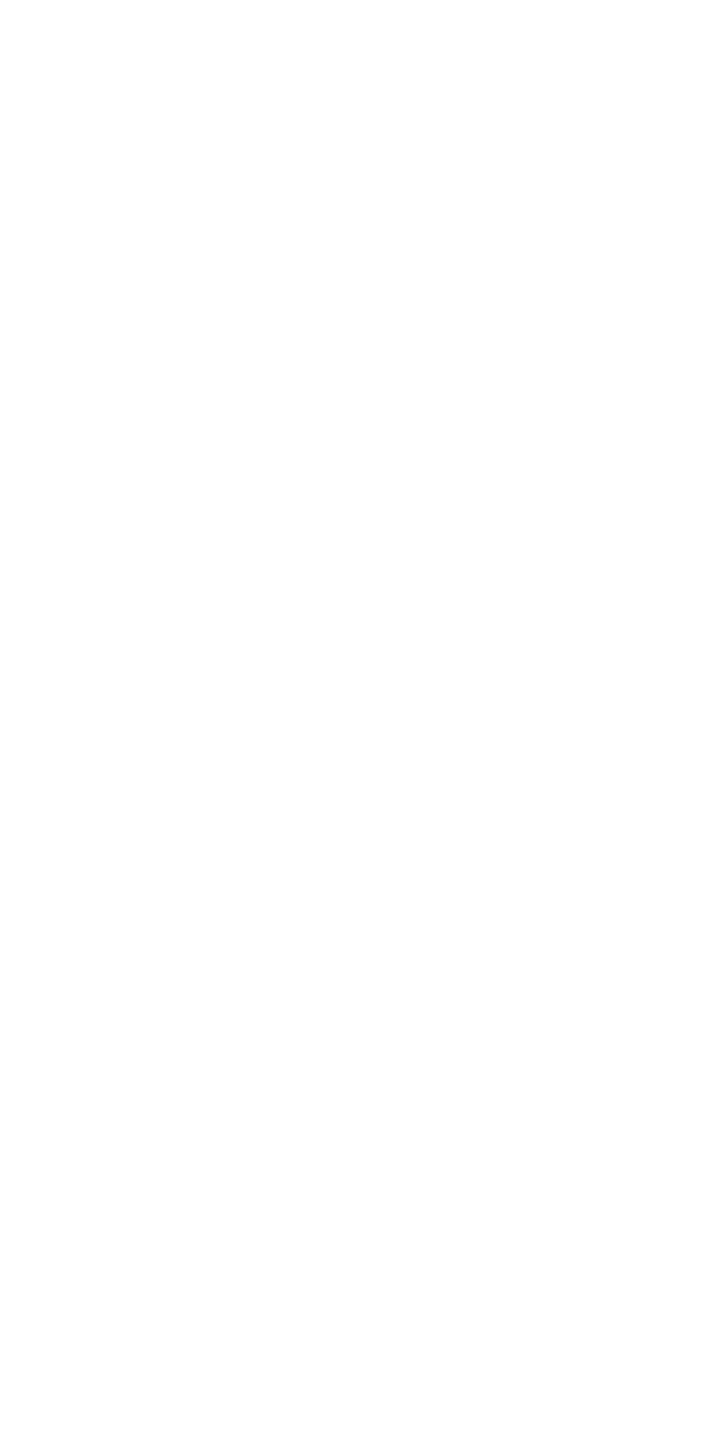
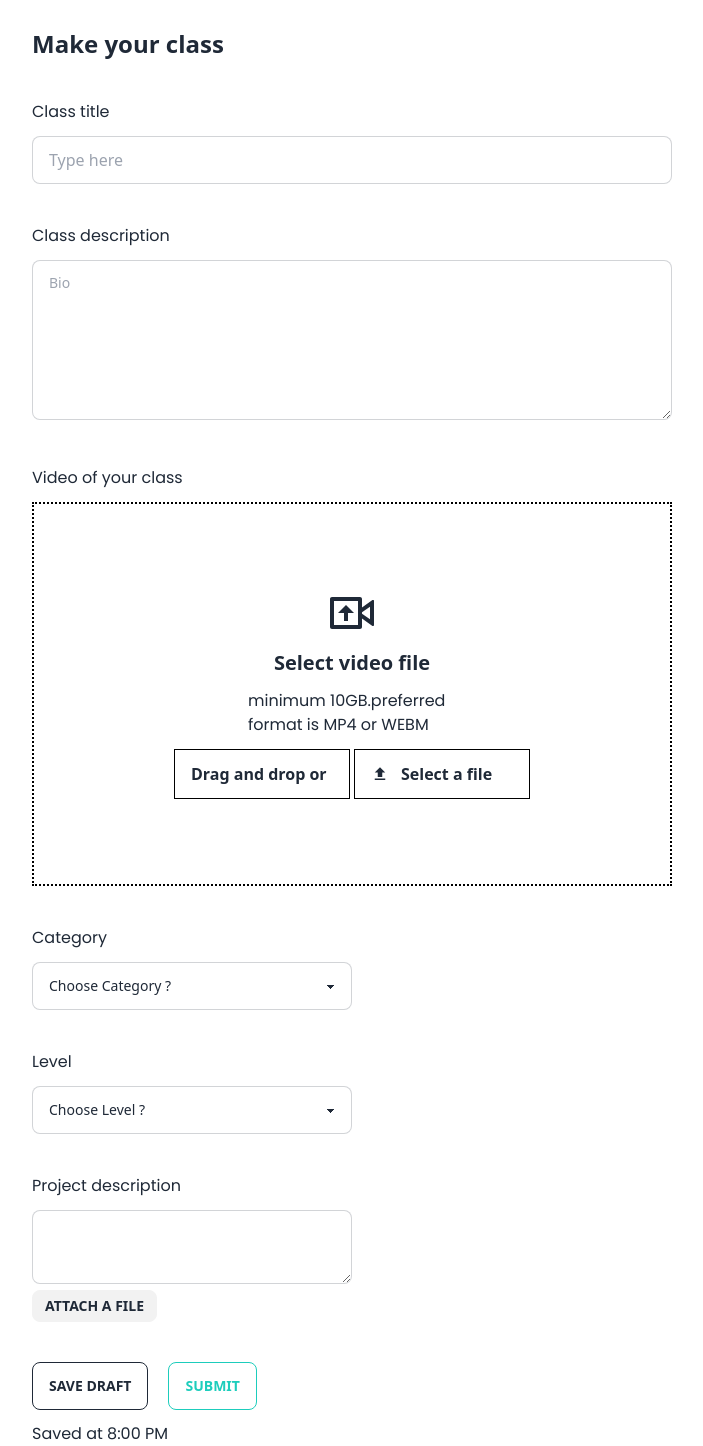
Before and after one commit to MBAS89/coursy, a React (Vite) app in the folder frontend/: page /upload in a window 1280 px wide. Before the commit this address had no page. Shown: the whole page, without its empty margins (288-991 px from the left). Before the commit the page ends 800 px from the top, so only its background shows below. Built offline with nearby package versions, Linux system fonts and the light colour scheme; a web font is replaced by a local one.

Commit message:
make the courses upload page and work on it

```diff
--- a/frontend/src/App.jsx
+++ b/frontend/src/App.jsx
@@ -11,6 +11,7 @@
 import { Newsfeed } from "./pages/Newsfeed"
 import { Livemeeting } from "./pages/Livemeeting"
 import { Explorepage } from "./pages/Explorepage"
+import { Coursesupload } from "./pages/Coursesupload"
 
 
 
@@ -30,6 +31,7 @@
         <Route path="/newsfeed" element={<Newsfeed/>}></Route>
         <Route path="/live" element={<Livemeeting/>}></Route>
         <Route path="/explorepage" element={<Explorepage/>}></Route>
+        <Route path="/upload" element={<Coursesupload/>}></Route>
       </Routes>
     </>
   )
--- /dev/null
+++ b/frontend/src/pages/Coursesupload.jsx
@@ -0,0 +1,54 @@
+import React from 'react'
+
+import { RiVideoUploadLine } from "react-icons/ri";
+import { MdFileUpload } from "react-icons/md";
+import { Link } from 'react-router-dom';
+
+export const Coursesupload = () => {
+    return (
+    <div>
+        <div className='mx-auto w-[50%]'>
+            <h1 className='mt-7 mb-10 font-bold text-2xl'>Make your class</h1>
+            <h3 className='font-poppins text-medium mb-3'>Class title</h3>
+            <input type="text" placeholder="Type here" className="input input-bordered w-full" />
+            <h3 className='mt-10 mb-3 font-poppins text-medium'>Class description</h3>
+            <textarea className="textarea textarea-bordered w-full h-40" placeholder="Bio"></textarea>
+            <h3 className='mt-10 mb-3 font-poppins text-medium'>Video of your class</h3>
+            <div className='h-96 w-full border-dotted border-2 border-black flex flex-col items-center justify-center gap-3'>
+                <RiVideoUploadLine className='text-5xl'/>
+                <p className='font-bold text-xl'>Select video file</p>
+                <p className='font-poppins font-medium w-52'>minimum 10GB.preferred format is MP4 or WEBM</p>
+                <div className='flex gap-1'>
+                    <Link className="inline-block border border-black px-4 py-3 font-bold focus:outline-none focus:ring w-44">
+                        Drag and drop or
+                    </Link>
+                    <Link className="border border-black px-4 py-3 font-bold focus:outline-none focus:ring flex items-center gap-3 w-44">
+                        <MdFileUpload className='text-lg'/> Select a file
+                    </Link>
+                </div>
+            </div>
+            <p className='font-poppins font-medium mt-10 mb-3'>Category</p>
+            <select className="select select-bordered w-full max-w-xs mb-10">
+                <option disabled selected>Choose Category ?</option>
+                <option>Marketing</option>
+                <option>Programming</option>
+            </select>
+            <p className='font-poppins font-medium mb-3'>Level</p>
+            <select className="select select-bordered w-full max-w-xs mb-10">
+                <option disabled selected>Choose Level ?</option>
+                <option>Beginner</option>
+                <option>Intermediate</option>
+            </select>
+            <p className='font-poppins font-medium mb-3'>Project description</p>
+            <textarea className="textarea textarea-bordered w-full max-w-xs" placeholder=""></textarea>
+            <button className="btn block btn-sm mb-10">Attach a file</button>
+            <div className='flex gap-5'>
+                <button className="btn btn-outline">Save draft</button>
+                <button className="btn btn-outline btn-accent">Submit</button>
+            </div>
+            <p className='font-poppins font-medium mt-3'>Saved at 8:00 PM</p>
+
+        </div>
+    </div>
+  )
+}
```
